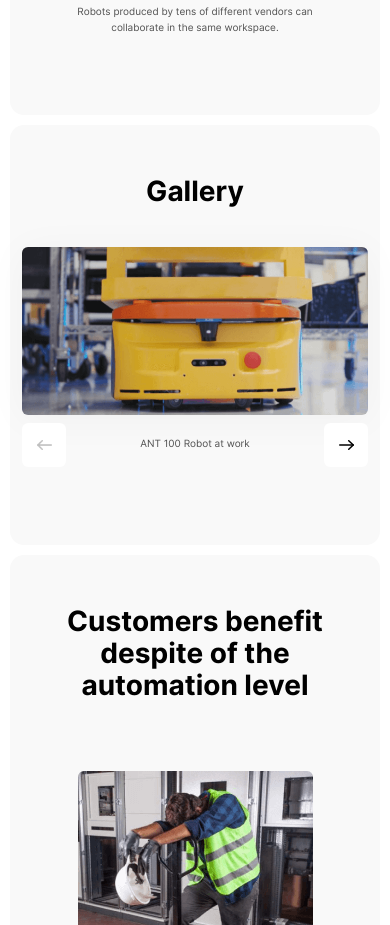
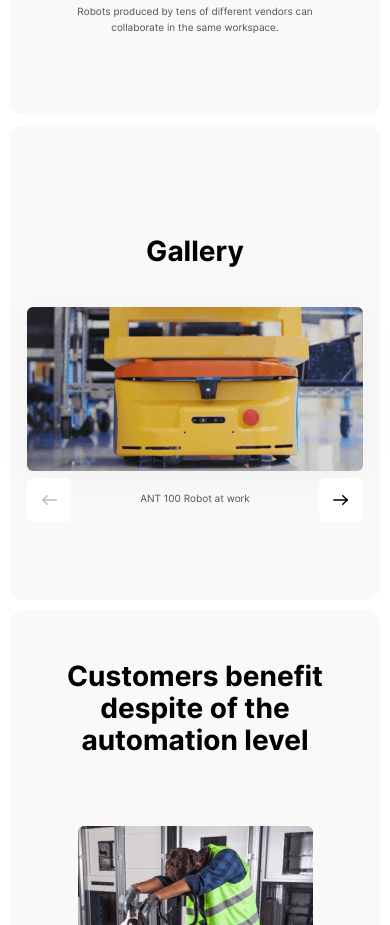
Before and after one commit to kvnloughead/ant-robotics, a React (Create React App) app: page / in a window 390 px wide. Shown: the part 2340-3265 px from the top of the page. Built offline with nearby package versions, Linux system fonts and the light colour scheme.

Commit message:
fix: make carousel images stay one height

```diff
--- a/src/components/Gallery/Gallery.css
+++ b/src/components/Gallery/Gallery.css
@@ -73,8 +73,8 @@
 
 @media screen and (max-width: 767px) {
   .gallery__image {
-    width: 100%;
-    height: auto;
+    width: 86vw;
+    height: 42vw;
   }
 }
 
--- a/src/components/Section/Section.css
+++ b/src/components/Section/Section.css
@@ -123,6 +123,7 @@
   }
 
   .section_type_gallery {
+    padding: 110px 44px 92px;
     padding-bottom: 92px;
   }
 
@@ -160,3 +161,9 @@
     width: 280px;
   }
 }
+
+@media screen and (max-width: 320px) {
+  .section_type_gallery {
+    padding: 50px 12px 92px;
+  }
+}
```
